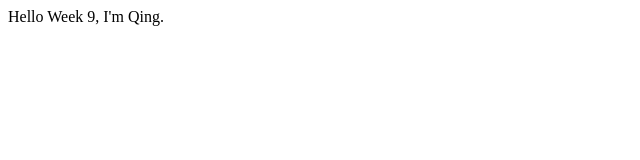
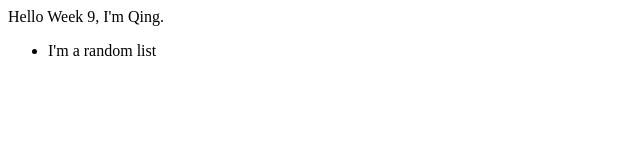
Before and after one commit to wenqinglim/BT3103-Week9, a website: page index.html in a window 1280 px wide. Shown: the full height of the page, 0-640 px from the left. Drawn offline with Linux system fonts and the light colour scheme.

Commit message:
Add list

```diff
--- a/index.html
+++ b/index.html
@@ -3,5 +3,8 @@
     <div id="app">
       Hello Week 9, I'm Qing.
     </div>
+    <ul>
+      <li> I'm a random list </li>
+    </ul>
   </body>
 </html>
```
